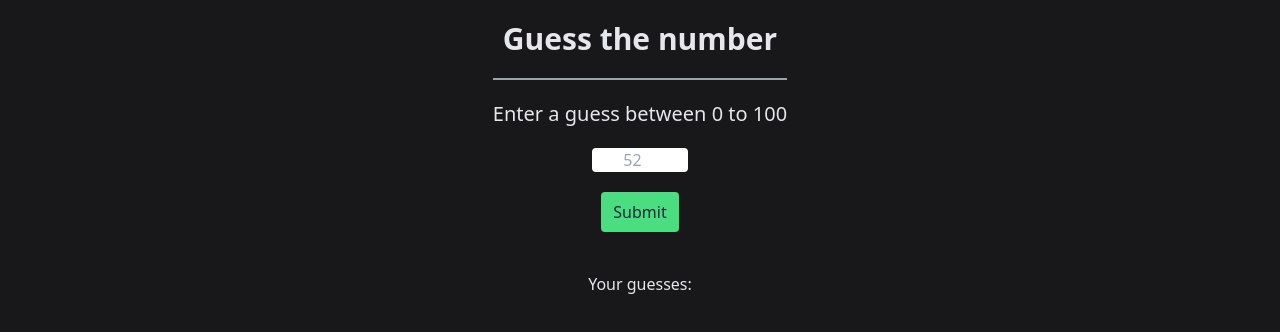
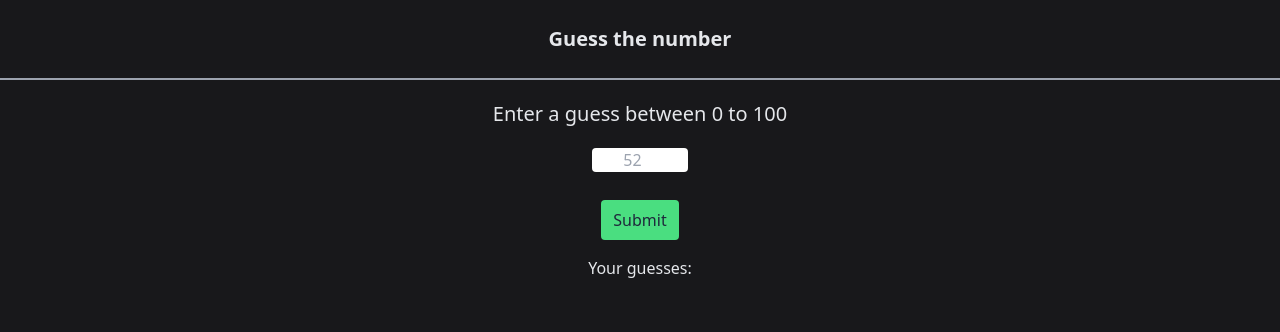
Before and after one commit to alexxtomas/Frontend-Mini-Challenges, a Next.js app: page /challenge/guess-the-number in a window 1280 px wide. Shown: the top 332 px of the page. Built offline with nearby package versions, Linux system fonts and the light colour scheme.

Commit message:
Add HeaderLayout

```diff
--- a/src/pages/challenge/counter.js
+++ b/src/pages/challenge/counter.js
@@ -1,14 +1,12 @@
+import HeaderLayout from '@/components/layouts/HeaderLayout'
 import { useState } from 'react'
 export default function Counter() {
   const [counter, setCounter] = useState(0)
   const [by, setBy] = useState(1)
 
   return (
-    <div className='bg-zinc-900 min-h-screen'>
-      <header className='flex justify-center items-center h-20 border-b-2 border-gray-400'>
-        <h1 className='text-3xl font-bold text-gray-200  '>Counter</h1>
-      </header>
-      <main className='flex flex-col justify-center items-center text-gray-200 '>
+    <>
+      <HeaderLayout>Counter</HeaderLayout>
       <p className='text-5xl mt-10'>{counter}</p>
       <div className='p-5 '>
         <button
@@ -36,7 +34,6 @@ export default function Counter() {
           value={by}
         />
       </label>
-      </main>
-    </div>
+    </>
   )
 }
--- a/src/pages/challenge/guess-the-number.js
+++ b/src/pages/challenge/guess-the-number.js
@@ -1,3 +1,4 @@
+import HeaderLayout from '@/components/layouts/HeaderLayout'
 import { useMemo, useRef, useState } from 'react'
 export default function GuessTheNumber() {
   const [restartGame, setRestartGame] = useState(false)
@@ -39,16 +40,13 @@ export default function GuessTheNumber() {
     inputRef.current.value = ''
   }
   return (
-    <div className='bg-zinc-900 min-h-screen'>
-      <header className='flex justify-center items-center h-20 border-b-2 border-gray-400'>
-        <h1 className='text-3xl font-bold text-gray-200  '>Guess the number</h1>
-      </header>
-      <main className='flex flex-col justify-center items-center text-gray-200 gap-5'>
-        <label htmlFor='guess' className='mt-5 text-xl'>
+    <>
+      <HeaderLayout>Guess the number</HeaderLayout>
+      <label htmlFor='guess' className='mt-5 mb-5 text-xl'>
         Enter a guess between 0 to 100
       </label>
       <input
-          className='text-black font-medium rounded w-24 text-center'
+        className='  mb-5 text-black font-medium rounded w-24 text-center'
         id='guess'
         type='number'
         required
@@ -66,7 +64,7 @@ export default function GuessTheNumber() {
         </button>
       ) : (
         <button
-            className='rounded py-2 px-3 bg-green-400 border-none text-slate-800 hover:scale-100 '
+          className='mt-2 mb-4 rounded py-2 px-3 bg-green-400 border-none text-slate-800 hover:scale-100 '
           onClick={handleSubmitClick}
         >
           Submit
@@ -83,7 +81,6 @@ export default function GuessTheNumber() {
           </span>
         ))}
       </p>
-      </main>
-    </div>
+    </>
   )
 }
```
Lines whose indentation alone changed are shown as unchanged.
